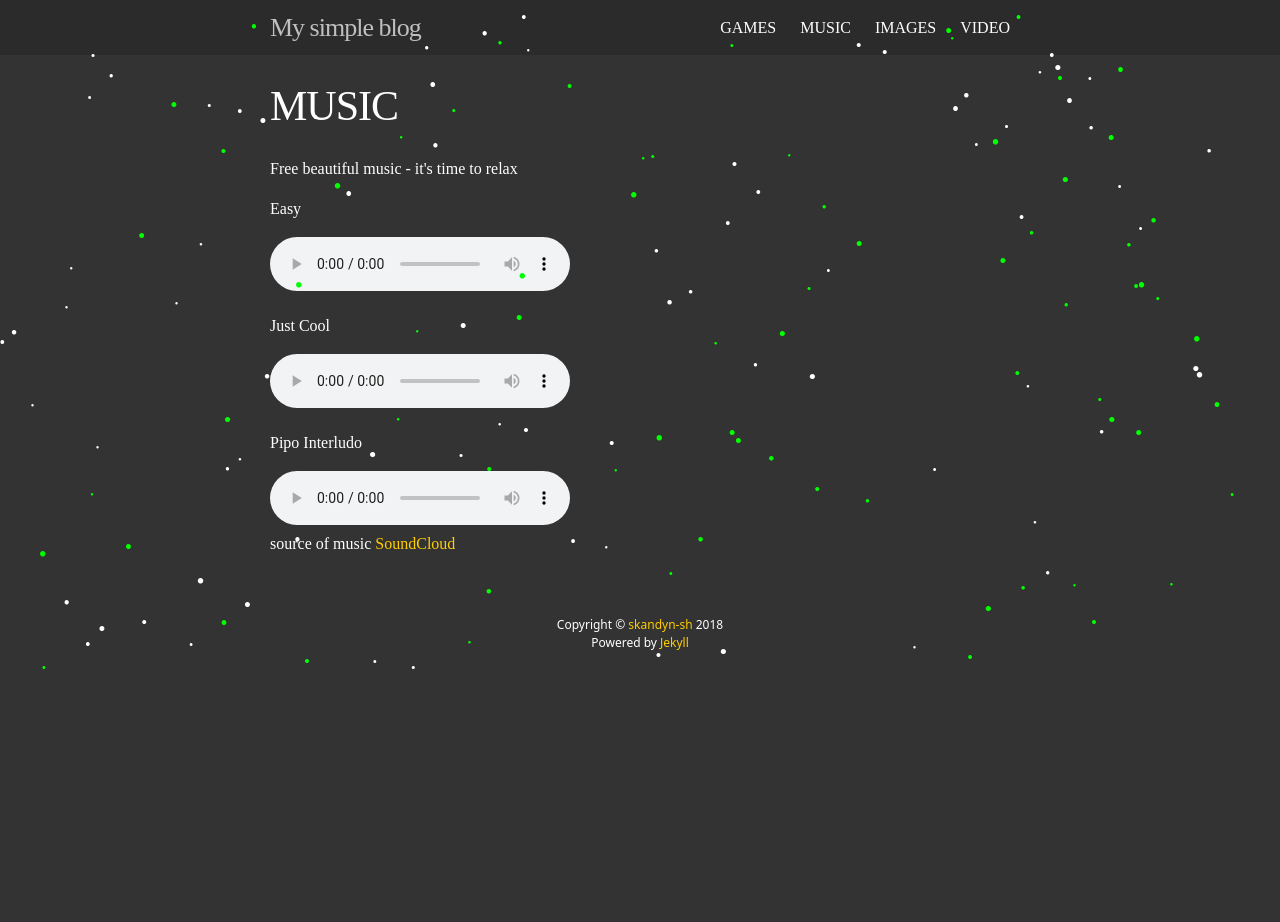
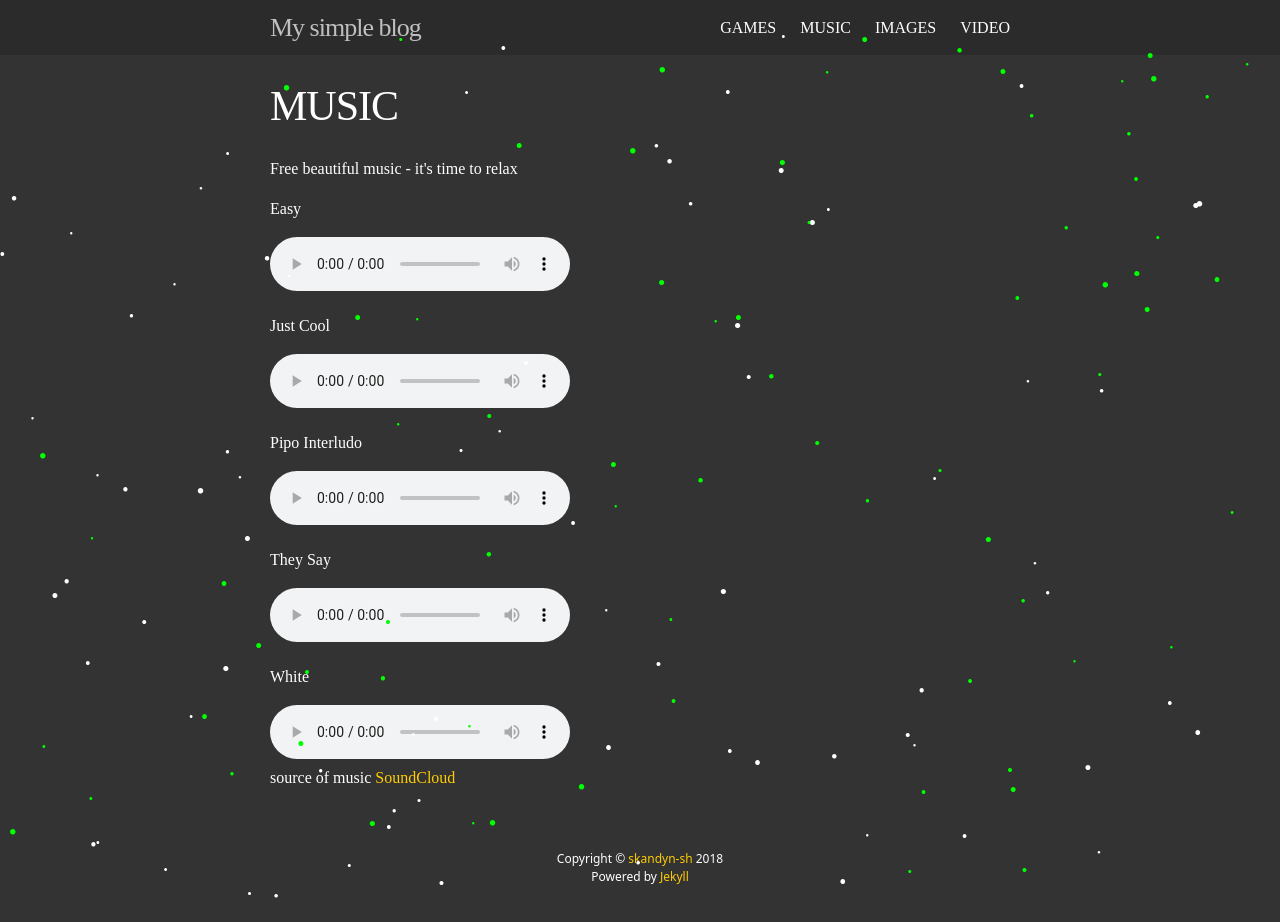
Before and after one commit to skandyn-sh/skandyn-sh.github.io, a Jekyll site: the page built from music.html, in a window 1280 px wide. Built offline with Jekyll 4.4.1, drawn with Linux system fonts in a browser that asks for light colours; nearby versions of some CDN libraries; library files that are not in the unit come from our copies; comment, search, counter and statistics services are not loaded; before the commit the page ends 900 px from its top, so only the background shows below that.

Commit message:
Update music.html

```diff
--- a/music.html
+++ b/music.html
@@ -27,4 +27,18 @@
   <source src="horse.ogg" type="audio/ogg">
   <source src="/assets/music/Pipo Interludo _ www.wowa.me.mp3" type="audio/mpeg">
 </audio>
+<p style="padding-bottom: 1px"></p>
+They Say
+<p style="padding-bottom: 1px"></p>
+<audio controls>
+  <source src="horse.ogg" type="audio/ogg">
+  <source src="/assets/music/They Say _ www.wowa.me.mp3" type="audio/mpeg">
+</audio>
+<p style="padding-bottom: 1px"></p>
+White
+<p style="padding-bottom: 1px"></p>
+<audio controls>
+  <source src="horse.ogg" type="audio/ogg">
+  <source src="/assets/music/White _ www.wowa.me.mp3" type="audio/mpeg">
+</audio>
 <p>source of music <a href="https://soundcloud.com" target="_blank">SoundCloud</a></p>
```
